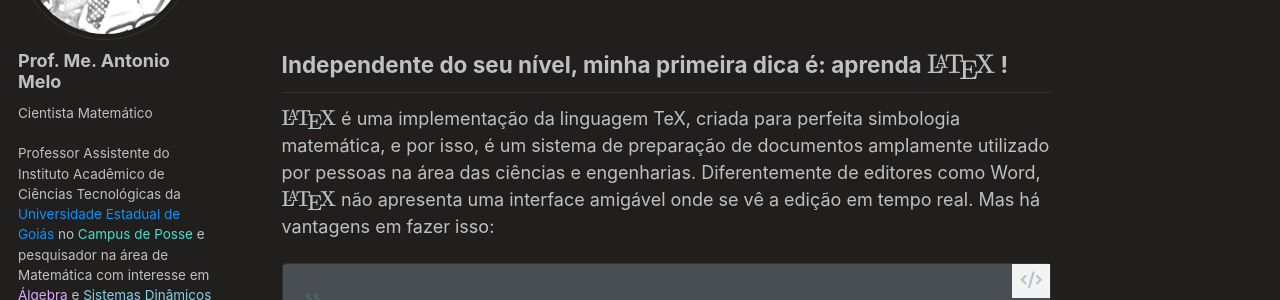
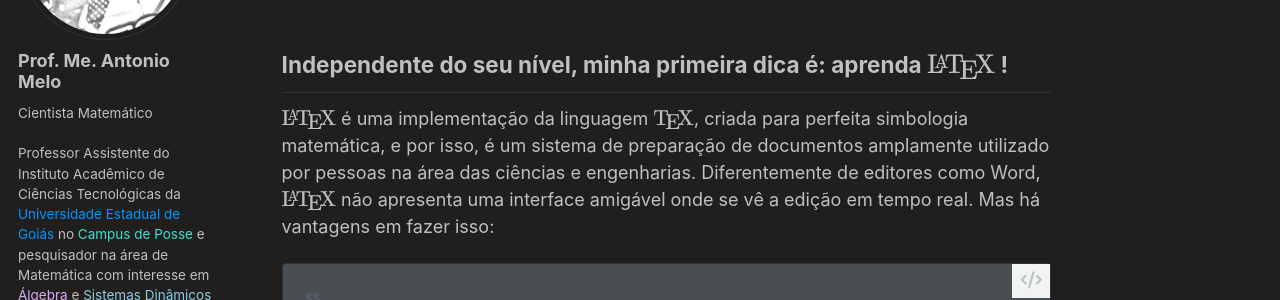
Before and after one commit to antmelo/antmelo.github.io, a Jekyll site: the page built from _pages/about.md, in a window 1280 px wide and 900 px high. Shown: the part 246-546 px from the top of the window. Built offline with Jekyll 4.4.1, drawn with Linux system fonts in a browser that asks for light colours; some web fonts are replaced.

````diff
--- a/_pages/about.md
+++ b/_pages/about.md
@@ -10,9 +10,9 @@ redirect_from:
 
 Se você é estudante de uma das minhas turmas, não deixe de conferir a seção [Disciplinas](https://antmelo.github.io/teaching/){: .btn .btn--success} para eventuais atualizações de conteúdo. Se você já é mais experiente e quer se entreter ou apenas passar o tempo, talvez a seção [Publicações](https://antmelo.github.io/publications/){: .btn .btn--success} seja interessante.
 
-## Independente do seu nível, minha primeira dica é: aprenda $$\LaTeX$$ !
+## Independente do seu nível, minha primeira dica é: aprenda $\LaTeX$ !
 
-$$\LaTeX$$ é uma implementação da linguagem TeX, criada para perfeita simbologia matemática, e por isso, é um sistema de preparação de documentos amplamente utilizado por pessoas na área das ciências e engenharias. Diferentemente de editores como Word, $$\LaTeX$$ não apresenta uma interface amigável onde se vê a edição em tempo real. Mas há vantagens em fazer isso:
+$\LaTeX$ é uma implementação da linguagem $\TeX$, criada para perfeita simbologia matemática, e por isso, é um sistema de preparação de documentos amplamente utilizado por pessoas na área das ciências e engenharias. Diferentemente de editores como Word, $\LaTeX$ não apresenta uma interface amigável onde se vê a edição em tempo real. Mas há vantagens em fazer isso:
 ```latex
 $$
 \begin{aligned}
````
